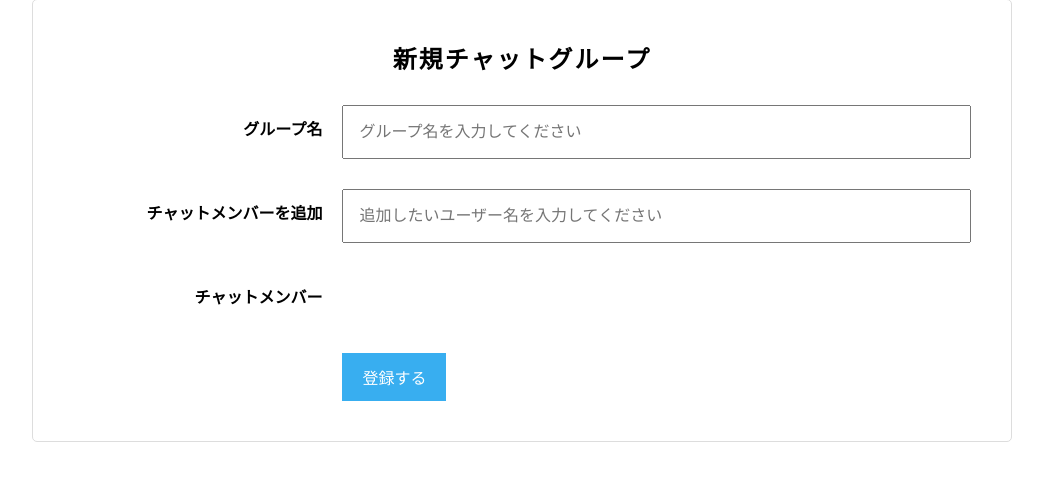
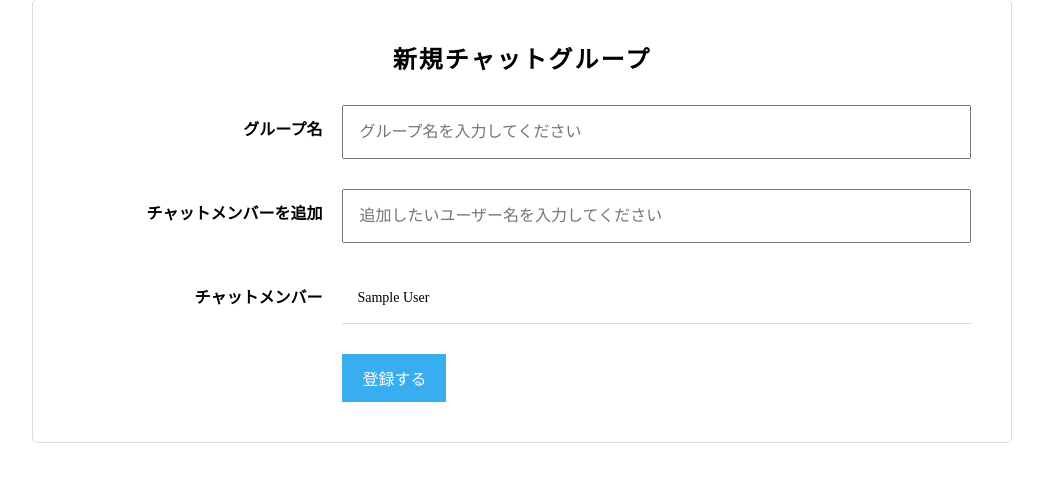
Before and after one commit to kkh456/chat-space, a Rails app: page /groups/new in a window 1280 px wide. Shown: the part 61-543 px from the top of the page, without its empty margins (118-1161 px from the left). Run offline with Rails 7, Linux system fonts and the light colour scheme; the visitor is signed in with stand-in values (Sample User, id 1); style sheets or scripts are compiled from the project's sources; some libraries are stand-ins or nearby versions.

Commit message:
インクメンタルサーチできた

```diff
--- a/app/assets/javascripts/users.js
+++ b/app/assets/javascripts/users.js
@@ -16,6 +16,17 @@ $(function() {
                 </div>
                 `;
     $("#UserSearchResult").append(html);
+  }
+
+  function addMember(name, id) {
+    let html = `
+                <div class="ChatMember">
+                  <p class="ChatMember__name">${name}</p>
+                  <input name="group[user_ids][]" type="hidden" value="${id}" />
+                  <div class="ChatMember__remove ChatMember__button">削除</div>
+                </div>
+                `;
+    $(".ChatMembers").append(html);
   }
 
   $("#UserSearch__field").on("keyup", function() {
@@ -42,4 +53,13 @@ $(function() {
       alert("通信エラーです。ユーザーが表示できません。");
     });
   });
+  $("#UserSearchResult").on("click", ".ChatMember__add", function() {
+    const userName = $(this).attr("data-user-name");
+    const userId = $(this).attr("data-user-id");
+    $(this).parent().remove();
+    addMember(userName, userId);
+  });
+  $(".ChatMembers").on("click", ".ChatMember__remove", function() {
+    $(this).parent().remove();
+  });
 });
--- a/app/views/groups/_form.html.haml
+++ b/app/views/groups/_form.html.haml
@@ -22,6 +22,16 @@
       = f.label :name, value: "チャットメンバー", class: "SettingGroupForm__label"
     .SettingGroupForm__rightField
       .ChatMembers
+        .ChatMember
+          %p.ChatMember__name= current_user.name
+          %input{name: "group[user_ids][]", type: "hidden", value: current_user.id}
+        - group.users.each do |user|
+          - if current_user.name != user.name
+            .ChatMember
+              %p.ChatMember__name
+                = user.name
+              .ChatMember__remove.ChatMember__button{"data-user-id": user.id, "data-user-name": user.name} 削除
+              %input{name: "group[user_ids][]", type:"hidden", value: user.id}
   .SettingGroupForm__field
     .SettingGroupForm__leftField
     .SettingGroupForm__rightField
```
